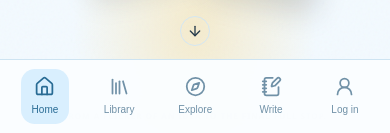
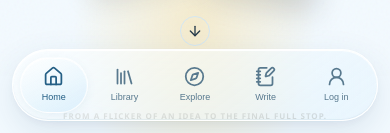
Before and after one commit to The4light/NovelArchitecture, a React (Vite) app in the folder react/: page / in a window 390 px wide. Shown: the part 711-844 px from the top of the page. Built offline with nearby package versions, Linux system fonts and the light colour scheme; no server answers; the database is empty.

Commit message:
Updated mobile bottom bar

```diff
--- a/react/src/App.jsx
+++ b/react/src/App.jsx
@@ -20,7 +20,9 @@ import AuthCallback from "./pages/AuthCallback";
 import AuthEntryGate from "./components/public/AuthEntryGate";
 import PublicLayout, { PublicState } from "./components/public/PublicLayout";
 import PersistentNotes from "./components/studio/PersistentNotes";
+import ScrollToTop from "./components/ScrollToTop";
 import "./components/studio/BlueTheme.css";
+import "./components/FloatingNavigation.css";
 
 export default function App() {
   return (
@@ -34,6 +36,7 @@ export function AppExperience() {
   return (
     <PersistentNotes>
       <AppRoutes />
+      <ScrollToTop />
     </PersistentNotes>
   );
 }
--- /dev/null
+++ b/react/src/components/FloatingNavigation.css
@@ -0,0 +1,137 @@
+/* Shared floating controls. Opaque fallback remains readable without blur support. */
+.scroll-to-top {
+  position: fixed;
+  right: 26px;
+  bottom: 26px;
+  z-index: 210;
+  display: flex;
+  align-items: center;
+  gap: 7px;
+  min-height: 46px;
+  padding: 11px 16px;
+  border: 1px solid #ffffffec;
+  border-radius: 999px;
+  background: #edf7ffed;
+  color: #356a8b;
+  box-shadow:
+    0 8px 24px #25516d20,
+    inset 0 1px 1px #fff;
+  font:
+    600 11px/1.4 Inter,
+    sans-serif;
+  cursor: pointer;
+}
+.scroll-to-top:hover {
+  background: #f8fcff;
+  transform: translateY(-2px);
+}
+.scroll-to-top:focus-visible {
+  outline: 2px solid #4189b4;
+  outline-offset: 4px;
+}
+@media (max-width: 767px) {
+  .studio-bottom-nav,
+  .workspace-bottom-nav,
+  .public-bottom-nav {
+    inset: auto auto calc(12px + env(safe-area-inset-bottom)) 50%;
+    transform: translateX(-50%);
+    width: calc(100% - 24px);
+    max-width: 530px;
+    min-height: 68px;
+    padding: 7px;
+    gap: 3px;
+    align-items: stretch;
+    border: 1px solid #ffffffed;
+    border-radius: 999px;
+    background: #edf6fcef;
+    box-shadow:
+      0 12px 35px #284f701f,
+      0 3px 8px #284f700b,
+      inset 0 1px 1px #fff,
+      inset 0 -1px 1px #b3cddd40;
+  }
+  .studio-bottom-nav > a,
+  .workspace-bottom-nav > button,
+  .public-bottom-nav > a {
+    flex: 1;
+    min-width: 0;
+    padding: 8px 3px;
+    border: 1px solid transparent;
+    border-radius: 999px;
+    justify-content: center;
+    gap: 4px;
+    font-size: 9px;
+    color: #58798e;
+    text-decoration: none;
+    transition:
+      background 0.2s,
+      color 0.2s,
+      box-shadow 0.2s;
+  }
+  .studio-bottom-nav > a.active,
+  .workspace-bottom-nav > button[aria-current="page"],
+  .public-bottom-nav > a[aria-current="page"] {
+    background: linear-gradient(155deg, #ffffffda, #cce9fa9c);
+    border-color: #ffffffc7;
+    color: #245f85;
+    box-shadow:
+      0 3px 9px #4a819c15,
+      inset 0 1px 1px #fff;
+  }
+  .studio-bottom-nav > a:focus-visible,
+  .workspace-bottom-nav > button:focus-visible,
+  .public-bottom-nav > a:focus-visible {
+    outline: 2px solid #4189b4;
+    outline-offset: -2px;
+  }
+  .studio-home-shell .studio-frame {
+    padding-bottom: calc(110px + env(safe-area-inset-bottom));
+  }
+  .nf-workspace .workspace-main {
+    padding-bottom: calc(110px + env(safe-area-inset-bottom));
+  }
+  .nf-home,
+  .nf-public:has(> .nf-navigation) {
+    padding-bottom: calc(110px + env(safe-area-inset-bottom));
+  }
+  .scroll-to-top {
+    right: 18px;
+    bottom: calc(98px + env(safe-area-inset-bottom));
+    padding: 11px;
+    width: 44px;
+    height: 44px;
+    min-height: 44px;
+    justify-content: center;
+  }
+  .scroll-to-top > span {
+    display: none;
+  }
+}
+@supports (
+  (backdrop-filter: blur(1px)) or (-webkit-backdrop-filter: blur(1px))
+) {
+  .scroll-to-top {
+    background: #ecf7ffb8;
+    -webkit-backdrop-filter: blur(24px) saturate(160%);
+    backdrop-filter: blur(24px) saturate(160%);
+  }
+  @media (max-width: 767px) {
+    .studio-bottom-nav,
+    .workspace-bottom-nav,
+    .public-bottom-nav {
+      background: linear-gradient(145deg, #ffffff9e, #e1f1fc80);
+      -webkit-backdrop-filter: blur(28px) saturate(175%);
+      backdrop-filter: blur(28px) saturate(175%);
+    }
+  }
+}
+@media (prefers-reduced-motion: reduce) {
+  .scroll-to-top:hover {
+    transform: none;
+  }
+  .studio-bottom-nav > a,
+  .workspace-bottom-nav > button,
+  .public-bottom-nav > a {
+    transition: none;
+  }
+}
--- /dev/null
+++ b/react/src/components/ScrollToTop.jsx
@@ -0,0 +1,61 @@
+import { useEffect, useLayoutEffect, useState } from "react";
+import { useLocation } from "react-router-dom";
+import { ArrowUp } from "lucide-react";
+
+export default function ScrollToTop() {
+  const { pathname, key, hash } = useLocation();
+  const [visible, setVisible] = useState(false);
+  useEffect(() => {
+    const previous = window.history.scrollRestoration;
+    window.history.scrollRestoration = "manual";
+    return () => { window.history.scrollRestoration = previous; };
+  }, []);
+  useLayoutEffect(() => {
+    // Keep section links working; every other navigation starts at the top.
+    if (hash) return;
+    window.scrollTo({ top: 0, left: 0, behavior: "instant" });
+    document.querySelector(".workspace-main")?.scrollTo({ top: 0, left: 0, behavior: "instant" });
+  }, [key, hash]);
+  useEffect(() => {
+    let frame;
+    const update = () => {
+      cancelAnimationFrame(frame);
+      frame = requestAnimationFrame(() => {
+        const target =
+          document.querySelector(".workspace-main") ||
+          document.scrollingElement;
+        setVisible((target?.scrollTop || 0) > 360);
+      });
+    };
+    update();
+    document.addEventListener("scroll", update, true);
+    window.addEventListener("resize", update);
+    return () => {
+      cancelAnimationFrame(frame);
+      document.removeEventListener("scroll", update, true);
+      window.removeEventListener("resize", update);
+    };
+  }, [pathname]);
+  if (!visible) return null;
+  return (
+    <button
+      className="scroll-to-top"
+      aria-label="Scroll to top"
+      title="Back to top"
+      onClick={() => {
+        const target =
+          document.querySelector(".workspace-main") ||
+          document.scrollingElement;
+        target?.scrollTo({
+          top: 0,
+          behavior: matchMedia("(prefers-reduced-motion: reduce)").matches
+            ? "instant"
+            : "smooth",
+        });
+      }}
+    >
+      <ArrowUp size={19} />
+      <span>Top</span>
+    </button>
+  );
+}
--- a/react/src/components/studio/AppShell.jsx
+++ b/react/src/components/studio/AppShell.jsx
@@ -1,4 +1,4 @@
-import { createElement, useContext, useEffect, useState } from "react";
+import { createElement, useContext, useState } from "react";
 import { Link, NavLink, useLocation, useNavigate } from "react-router-dom";
 import {
   Feather,
@@ -39,9 +39,6 @@ export default function AppShell({ children }) {
     location.pathname === "/analytics";
   const [collapsed, setCollapsed] = useState(false),
     [error, setError] = useState("");
-  useEffect(() => {
-    window.scrollTo({ top: 0, behavior: "instant" });
-  }, [location.pathname]);
   const name =
     user?.user_metadata?.pen_name ||
     user?.user_metadata?.full_name ||
```
Also changed, not shown: 1 other file (tests, documents, lock files or other folders).
